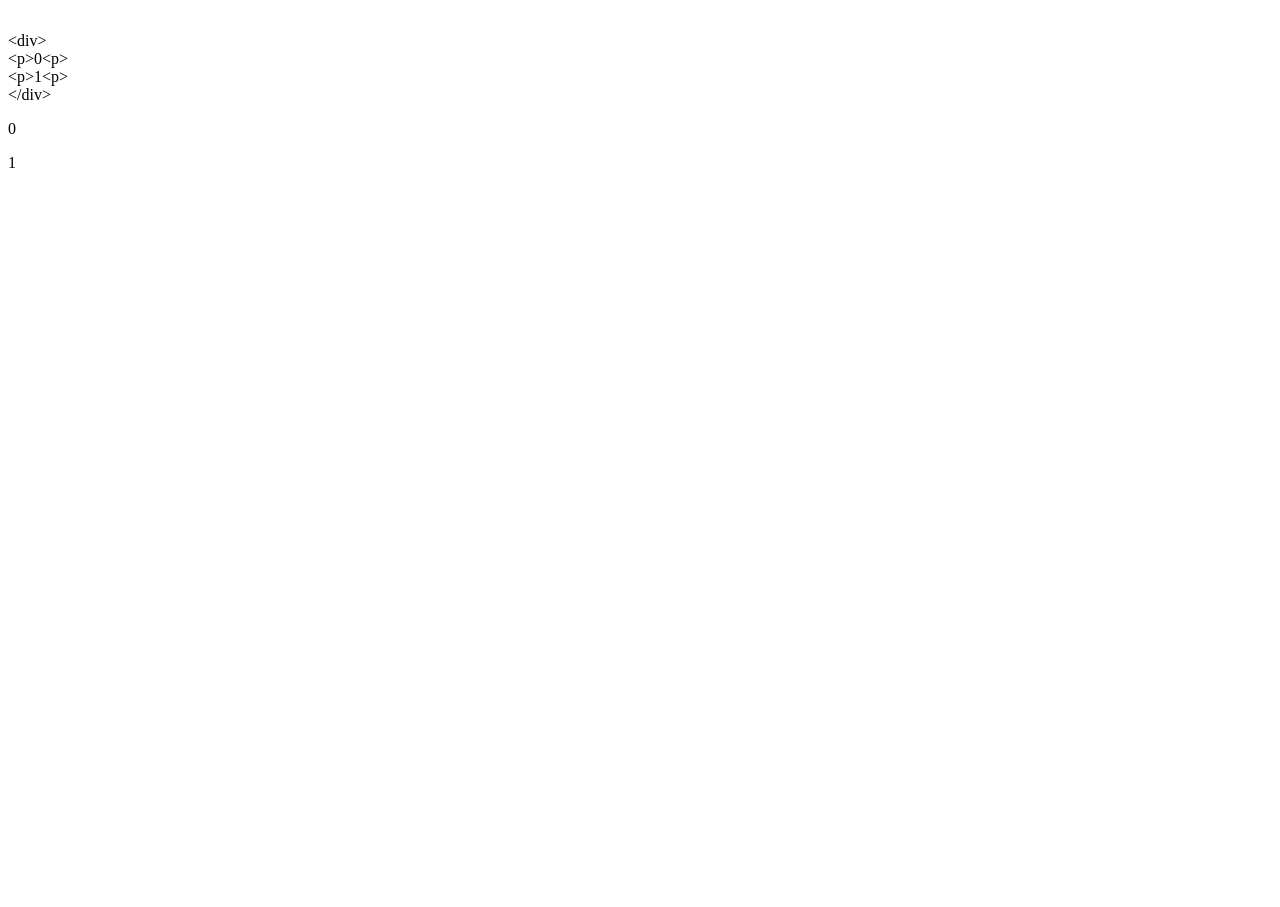
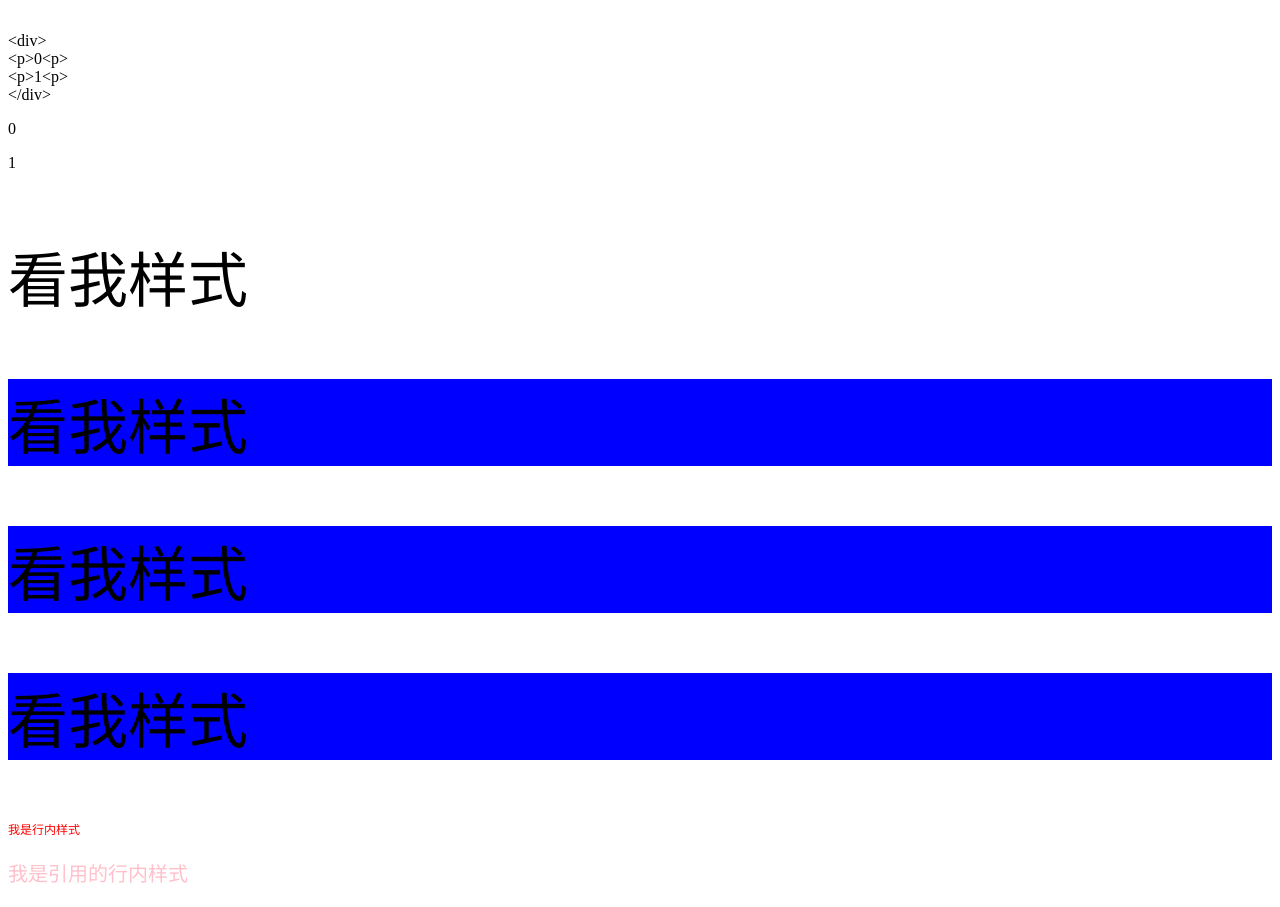
Before and after one commit to chuhx1024/angular-tour-of-heroes, an Angular app: page / in a window 1280 px wide. Shown: the part 469-1376 px from the top of the page. Before the commit the page ends 800 px from the top, so only its background shows below. Built offline with nearby package versions, Linux system fonts and the light colour scheme.

Commit message:
feat: ngStyle

```diff
--- a/src/app/view/ng-bind/ng-bind.component.html
+++ b/src/app/view/ng-bind/ng-bind.component.html
@@ -1,3 +1,13 @@
-<p>{{value}}</p>
-<p [innerText] = "value"></p>
-<p [innerHtml] = "value"></p>
+<div class="ng-bind-container">
+
+    <p class="bg-blue">{{value}}</p>
+    <p [innerText] = "value"></p>
+    <p [innerHtml] = "value"></p>
+    <p [ngClass] = "{font60: true}">看我样式</p>
+    <p [ngClass] = "{'font60 bg-blue': true}">看我样式</p>
+    <p [ngClass] = "['font60', 'bg-blue']">看我样式</p>
+    <p [ngClass] = "['font60', 'bg-blue']">看我样式</p>
+
+    <p [ngStyle]="{fontSize: '12px', color: 'red'}">我是行内样式</p>
+    <p [ngStyle]="styleObj">我是引用的行内样式</p>
+</div>
--- a/src/app/view/ng-bind/ng-bind.component.less
+++ b/src/app/view/ng-bind/ng-bind.component.less
@@ -0,0 +1,10 @@
+.ng-bind-container {
+    .font60 {
+        font-size: 60px;
+
+    }
+    .bg-blue {
+        background-color: blue;
+    }
+
+}
--- a/src/app/view/ng-bind/ng-bind.component.ts
+++ b/src/app/view/ng-bind/ng-bind.component.ts
@@ -12,4 +12,8 @@ export class NgBindComponent {
       <p>1<p>
     </div>
   `
+  styleObj = {
+    color: 'pink',
+    fontSize: '20px'
+  }
 }
```
Also changed, not shown: src/app/view/ng-switch/ng-switch.component.html (line endings or trailing spaces).
